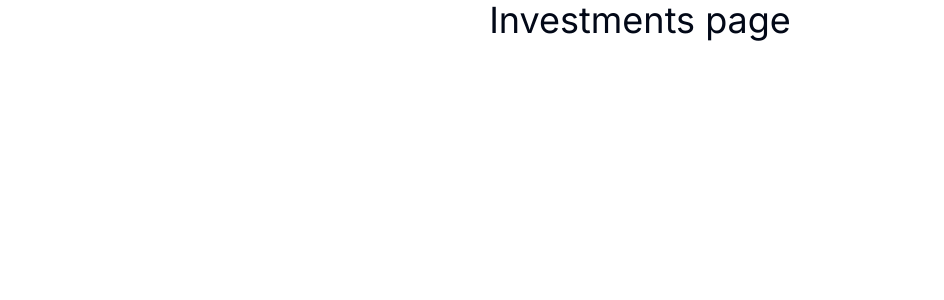
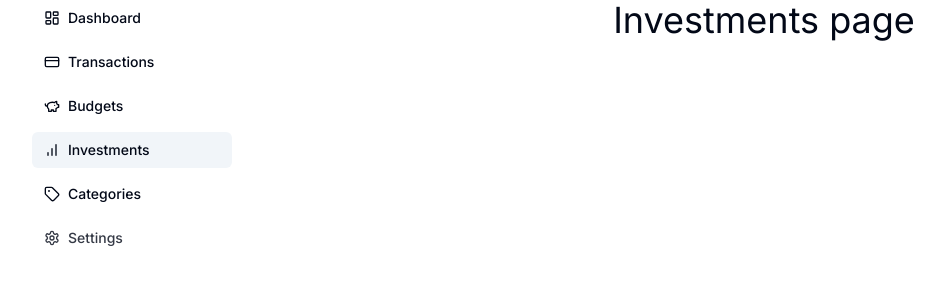
Before and after one commit to sepidsoroush/Track-Cash, a Next.js app: page /dashboard/investments in a window 1280 px wide. Shown: the top 300 px of the page, without its empty margins (0-944 px from the left). Built offline with nearby package versions, Linux system fonts and the light colour scheme.

Commit message:
add Sidebar

```diff
--- a/app/dashboard/layout.tsx
+++ b/app/dashboard/layout.tsx
@@ -1,7 +1,20 @@
+import { Sidebar } from "@/components/layout/sidebar";
+
 interface DashboardLayoutProps {
   children?: React.ReactNode;
 }
 
 export default function DashboardLayout({ children }: DashboardLayoutProps) {
-  return <div>{children}</div>;
+  return (
+    <div className="flex min-h-screen flex-col">
+      <div className="container grid flex-1 gap-12 md:grid-cols-[200px_1fr]">
+        <aside className="hidden w-[200px] flex-col md:flex">
+          <Sidebar />
+        </aside>
+        <main className="flex w-full flex-1 flex-col overflow-hidden">
+          {children}
+        </main>
+      </div>
+    </div>
+  );
 }
--- /dev/null
+++ b/components/icons.tsx
@@ -0,0 +1,22 @@
+import {
+  LucideIcon,
+  PiggyBank,
+  CreditCard,
+  LayoutDashboard,
+  BarChart,
+  Tag,
+  Settings,
+  Wallet,
+} from "lucide-react";
+
+export type Icon = LucideIcon;
+
+export const Icons = {
+  logo: Wallet,
+  dashboard: LayoutDashboard,
+  transactions: CreditCard,
+  investments: BarChart,
+  budgets: PiggyBank,
+  categories: Tag,
+  setting: Settings,
+};
--- /dev/null
+++ b/components/layout/sidebar.tsx
@@ -0,0 +1,72 @@
+"use client";
+
+import * as React from "react";
+import Link from "next/link";
+import { usePathname } from "next/navigation";
+
+import { cn } from "@/lib/utils";
+import { Icons } from "@/components/icons";
+
+import { NavItem } from "@/types";
+
+const items: NavItem[] = [
+  {
+    title: "Dashboard",
+    href: "/dashboard",
+    icon: Icons.dashboard,
+  },
+  {
+    title: "Transactions",
+    href: "/dashboard/transactions",
+    icon: Icons.transactions,
+  },
+  {
+    title: "Budgets",
+    href: "/dashboard/budgets",
+    icon: Icons.budgets,
+  },
+  {
+    title: "Investments",
+    href: "/dashboard/investments",
+    icon: Icons.investments,
+  },
+  {
+    title: "Categories",
+    href: "/dashboard/categories",
+    icon: Icons.categories,
+  },
+  {
+    title: "Settings",
+    href: "/dashboard/settings",
+    disabled: true,
+    icon: Icons.setting,
+  },
+];
+
+export function Sidebar() {
+  const path = usePathname();
+
+  return (
+    <nav className="grid items-start gap-2">
+      {items.map((item, index) => {
+        const Icon = item.icon;
+        return (
+          item.href && (
+            <Link key={index} href={item.disabled ? `/dashboard` : item.href}>
+              <span
+                className={cn(
+                  "group flex items-center rounded-md px-3 py-2 text-sm font-medium hover:bg-accent hover:text-accent-foreground",
+                  path === item.href ? "bg-accent" : "transparent",
+                  item.disabled && "cursor-not-allowed opacity-80"
+                )}
+              >
+                <Icon className="mr-2 h-4 w-4" />
+                <span>{item.title}</span>
+              </span>
+            </Link>
+          )
+        );
+      })}
+    </nav>
+  );
+}
--- /dev/null
+++ b/types/index.ts
@@ -0,0 +1,8 @@
+import { LucideIcon } from "lucide-react";
+
+export type NavItem = {
+  title: string;
+  href: string;
+  disabled?: boolean;
+  icon: LucideIcon;
+};
```
